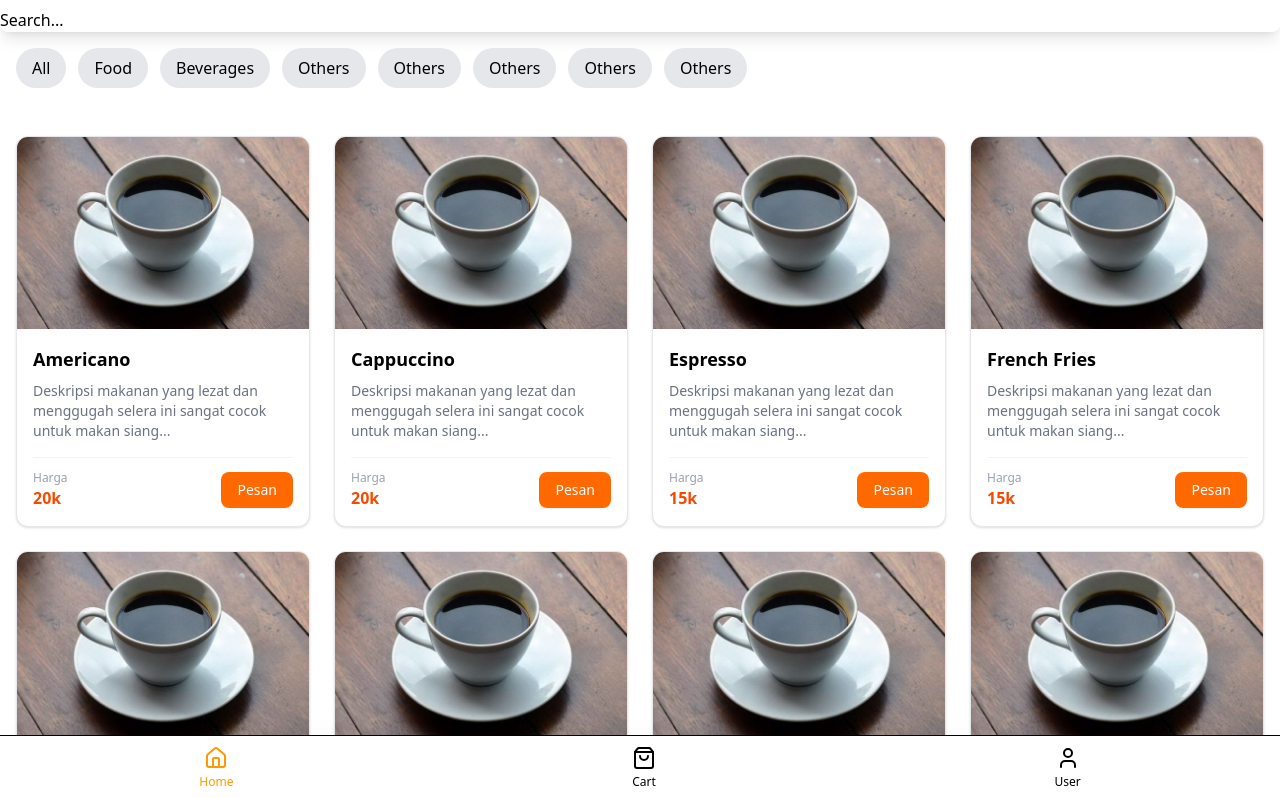
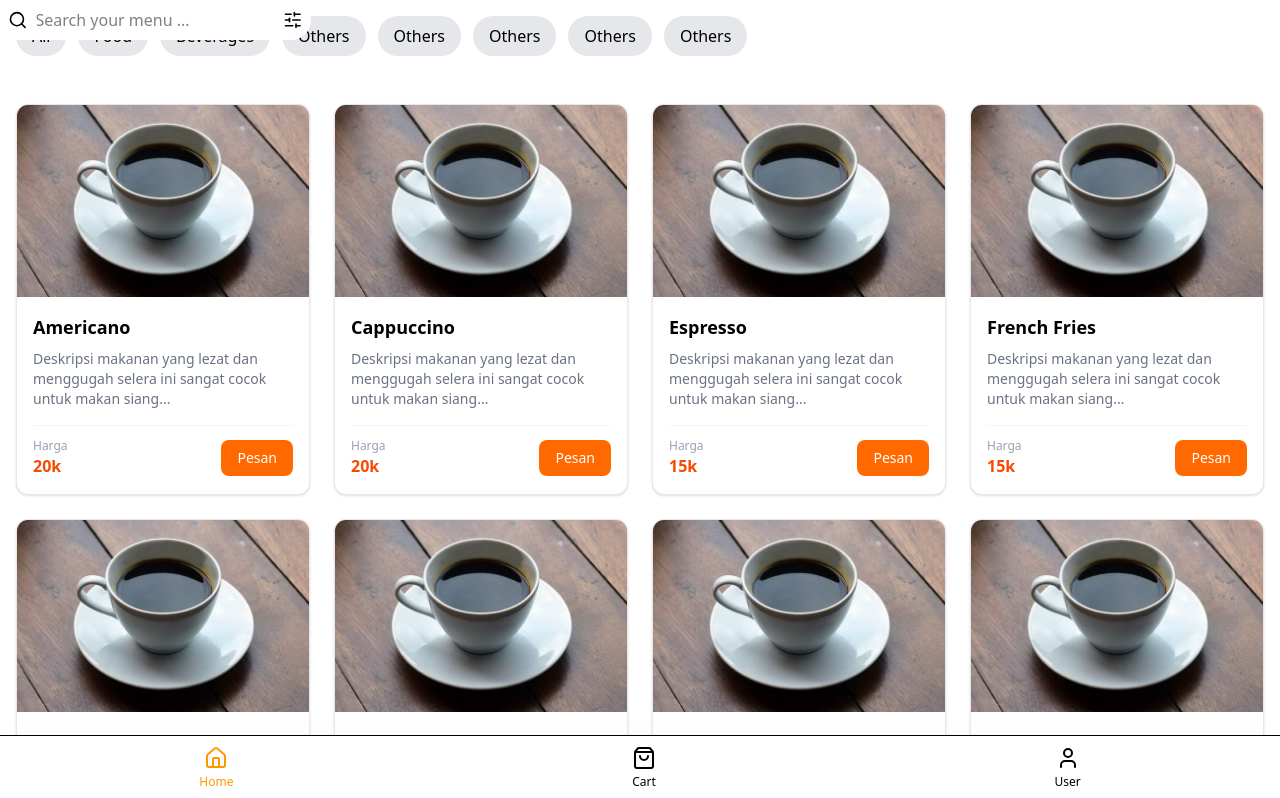
Before and after one commit to tim-gabut/mini-coffee, a React (Vite) app: page / in a window 1280 px wide. Shown: the top 798 px of the page. Built offline with nearby package versions, Linux system fonts and the light colour scheme.

Commit message:
Bottom navbar

```diff
--- a/src/App.tsx
+++ b/src/App.tsx
@@ -1,4 +1,4 @@
-import Search from "./app/Search.tsx";
+import SearchBar from "./app/SearchBar.tsx";
 import SearchByCategory from "./app/SearchByCategory.tsx";
 import Menu from "./app/Menu.tsx";
 import BottomNav from "./app/BottomNav.tsx";
@@ -6,7 +6,7 @@ import BottomNav from "./app/BottomNav.tsx";
 export default function App(){
     return (
         <>
-            <Search/>
+            <SearchBar/>
             <SearchByCategory/>
             <Menu/>
             <BottomNav />
--- a/src/app/Search.tsx
+++ /dev/null
@@ -1,15 +0,0 @@
-import '../index.css';
-// import {useState} from "react";
-
-function Search() {
-    return (
-        <div className="container mx-auto">
-            <input
-                className="placeholder-black rounded-lg shadow-lg mt-2 w-full"
-                placeholder="Search..."
-            />
-        </div>
-    )
-}
-
-export default Search;
--- /dev/null
+++ b/src/app/SearchBar.tsx
@@ -0,0 +1,20 @@
+import '../index.css';
+import {Search, SlidersHorizontal} from 'lucide-react';
+import {useState} from "react";
+// import {useState} from "react";
+
+function SearchBar() {
+    const [activeSearch, setActiveSearch] = useState()
+    return (
+        <div className="fixed p-2 z-50 flex items-center gap-2 bg-white rounded-full">
+            <Search />
+            <input
+                placeholder="Search your menu ..."
+                className="bg-white outline-none w-full placeholder-grey-400 rounded-full"
+            />
+            <SlidersHorizontal />
+        </div>
+    )
+}
+
+export default SearchBar;
```
